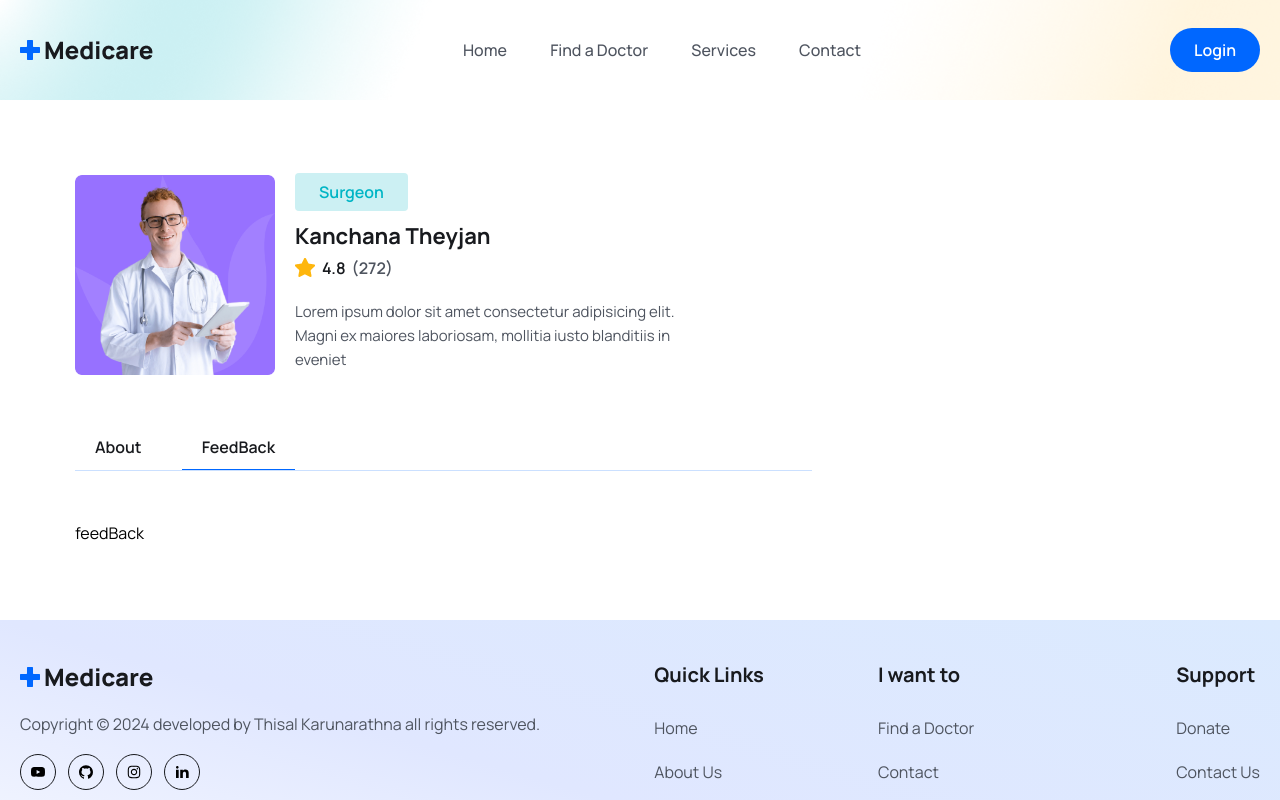
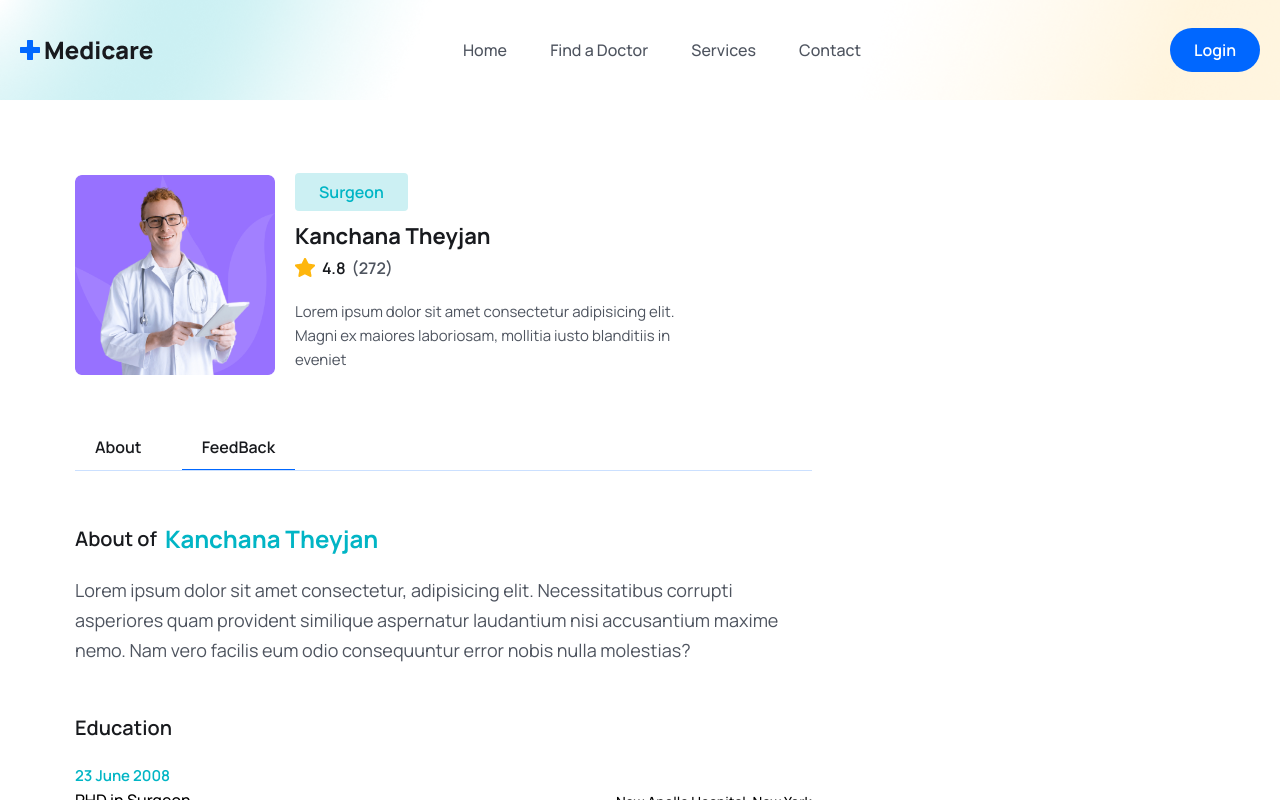
Before and after one commit to THIS4LA/doctor-appoinment-booking-app, a React (Vite) app in the folder frontEnd/: page /doctors/1 in a window 1280 px wide. Both pictures are taken after a click on the button "FeedBack". Shown: the top 800 px of the page. Built offline with nearby package versions, Linux system fonts and the light colour scheme.

Commit message:
DoctorFeedback dummy

```diff
--- a/frontEnd/src/pages/Doctors/DoctorFeedBack.jsx
+++ b/frontEnd/src/pages/Doctors/DoctorFeedBack.jsx
@@ -1,11 +1,49 @@
-import React from 'react'
+import React from "react";
 
 const DoctorFeedBack = () => {
   return (
     <div>
-      feedBack
+      <div>
+        <h3 className="text-[20px] leading-[30px] text-headingColor font-semibold flex items-center gap-2">
+          About of
+          <span className="text-irisBlueColor font-bold text-[24px] leading-9 ">
+            Kanchana Theyjan
+          </span>
+        </h3>
+        <p className="text__para">
+          Lorem ipsum dolor sit amet consectetur, adipisicing elit.
+          Necessitatibus corrupti asperiores quam provident similique aspernatur
+          laudantium nisi accusantium maxime nemo. Nam vero facilis eum odio
+          consequuntur error nobis nulla molestias?
+        </p>
+      </div>
+      <div className="mt-12">
+        <h3 className="text-[20px] leading-[30px] text-headingColor font-semibold ">
+          Education
+        </h3>
+        <ul className="pt-4 md:pt-5">
+          <li className="flex flex-col sm:flex-row sm:justify-between sm:items-end md:gap-5 mb-[30px]">
+            <div>
+              <span className="text-irisBlueColor text-[15px] leading-6 font-semibold ">
+                23 June 2008
+              </span>
+              <p className="text-[16px] leading-6 font-medium ">PHD in Surgeon</p>
+            </div>
+            <p className="text-[14px] leading-5 font-medium ">New Apollo Hospital, New York</p>
+          </li>
+          <li className="flex flex-col sm:flex-row sm:justify-between sm:items-end md:gap-5 mb-[30px]">
+            <div>
+              <span className="text-irisBlueColor text-[15px] leading-6 font-semibold ">
+                23 June 2008
+              </span>
+              <p className="text-[16px] leading-6 font-medium ">PHD in Surgeon</p>
+            </div>
+            <p className="text-[14px] leading-5 font-medium ">New Apollo Hospital, New York</p>
+          </li>
+        </ul>
+      </div>
     </div>
-  )
-}
+  );
+};
 
-export default DoctorFeedBack
+export default DoctorFeedBack;
```
